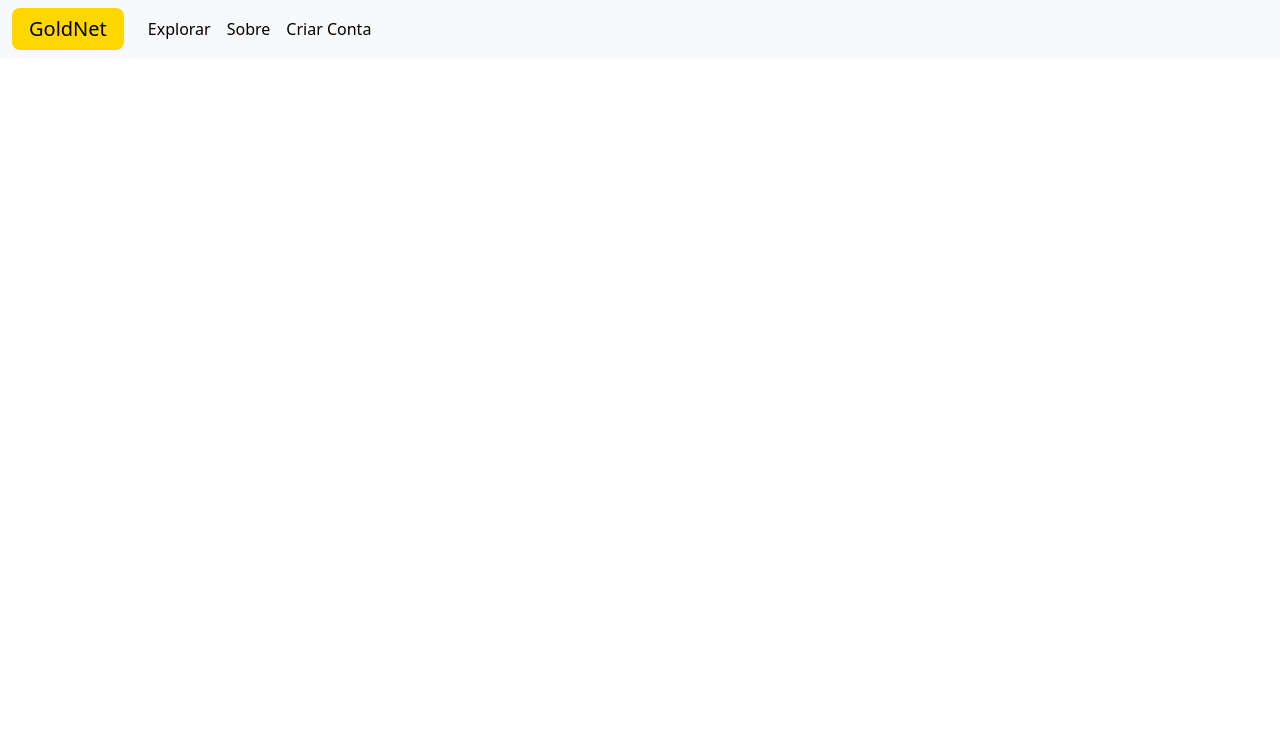
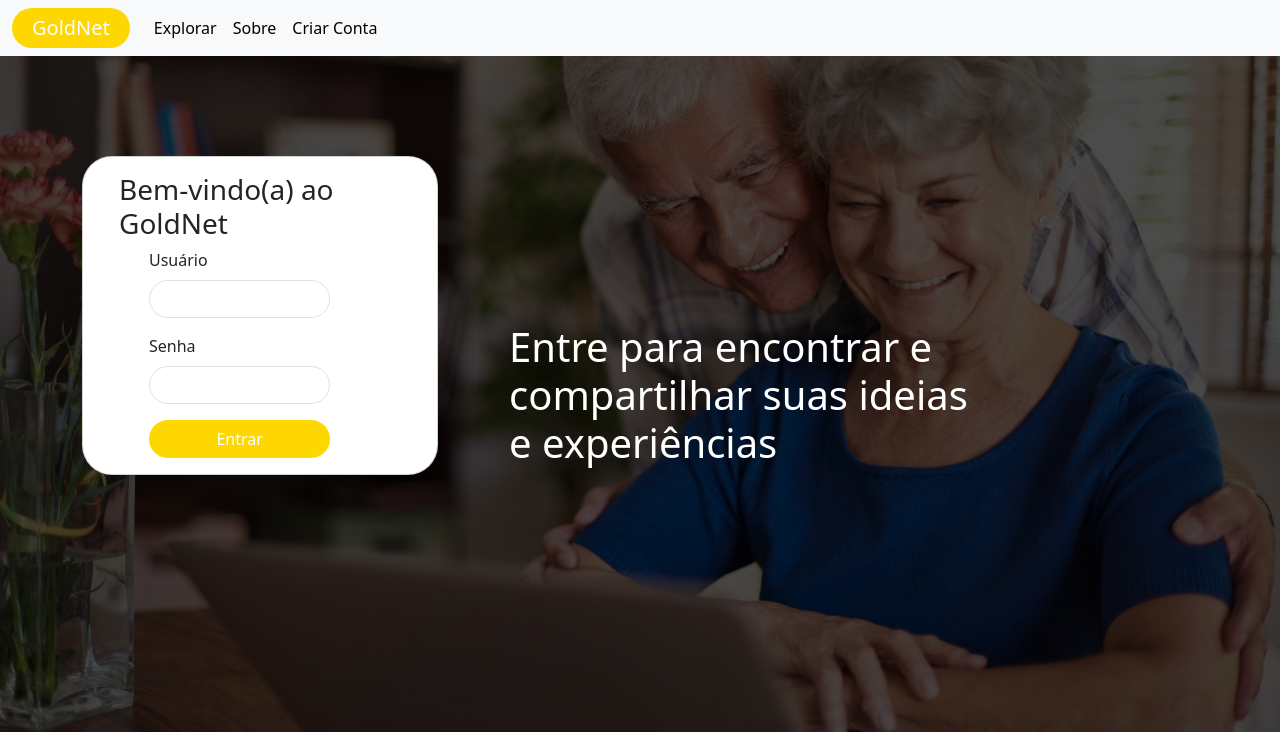
Before and after one commit to RobertMN076/ex02_backend, a Flask app: page / in a window 1280 px wide. Shown: the top 732 px of the page. Run offline with Flask 3, Linux system fonts and the light colour scheme.

Commit message:
front quase finalizado

```diff
--- a/static/style.css
+++ b/static/style.css
@@ -1,8 +1,56 @@
+body {
+    background-image: url("/static/home.jpg");
+    background-repeat: no-repeat;
+    background-attachment: fixed;
+    background-size: cover;
+    background-position: center;
+}
+
+body::before{
+    content: "";
+    position: fixed;
+    top: 0;
+    left: 0;
+    width: 100%;
+    height: 100%;
+    background-color: rgba(0,0,0,0.70);
+}
+
 .navbar-brand{
-    color: white;
-    border-radius: 30px;
+    color: white !important;
+    background-color: #FFD700 !important;
+    padding: 20px;
+    border-radius: 20px;
+    border-color: #FFD700 !important;
+}
+
+.bemvindo{
+    margin-top: 250px;
+    background-color: transparent !important;
+    border-color: transparent !important;
+    margin-left: 30px;
+}
+
+.card-login{
+    border-radius: 30px !important;
+    margin-top: 100px;
+}
+
+.login{
+    margin-left: 50px !important;
+}
+
+.form-control{
+    border-radius: 40px !important;
+}
+
+.titulo{
+    margin-left: 20px;
 }
 
 .btn{
+    border-radius: 40px !important;
+    border-color: transparent !important;
     background-color: #FFD700 !important;
+
 }
--- a/templates/index.html
+++ b/templates/index.html
@@ -1,5 +1,5 @@
 <!DOCTYPE html>
-<html lang="en">
+<html lang="pt-br">
 
 <head>
     <meta charset="UTF-8">
@@ -14,7 +14,7 @@
 <body>
     <nav class="navbar navbar-expand-lg bg-body-tertiary">
         <div class="container-fluid">
-            <button class="navbar-brand btn btn-lg">GoldNet</button>
+            <a class="navbar-brand " href="#">GoldNet</a>
             <button class="navbar-toggler" type="button" data-bs-toggle="collapse" data-bs-target="#navbarNavAltMarkup"
                 aria-controls="navbarNavAltMarkup" aria-expanded="false" aria-label="Toggle navigation">
                 <span class="navbar-toggler-icon"></span>
@@ -28,6 +28,43 @@
             </div>
         </div>
     </nav>
+    <div class="container d-flex justify-content-center">
+        <div class="row ">
+            <div class="col-md-4">
+                <div class="card card-login">
+                    <div class="card-body">
+                        <h3 class="title titulo">
+                            Bem-vindo(a) ao GoldNet
+                        </h3>
+                        <form action="/home" method="post" class="login ">
+                            <div class="col-8">
+                                <div class="mb-3">
+                                    <label for="usuario" class="form-label">Usuário</label>
+                                    <input type="text" class="form-control" id="usuario" name="usuario" required />
+                                </div>
+                                <div class="mb-3">
+                                    <label for="senha" class="form-label">Senha</label>
+                                    <input type="password" class="form-control" id="senha" name="senha" required />
+                                </div>
+                                <div class="d-grid">
+                                    <button type="submit" class="btn btn-primary">Entrar</button>
+                                </div>
+                            </div>
+                        </form>
+                    </div>
+                </div>
+            </div>
+            <div class="col-md-6">
+                <div class="card bemvindo">
+                    <div class="card-body">
+                        <h1 class="title text-white">
+                            Entre para encontrar e compartilhar suas ideias e experiências
+                        </h1>
+                    </div>
+                </div>
+            </div>
+        </div>
+    </div>
 </body>
 
 </html>
```
Also changed, not shown: templates/home.html (added, +12 -0 lines), static/home.jpg (added).
